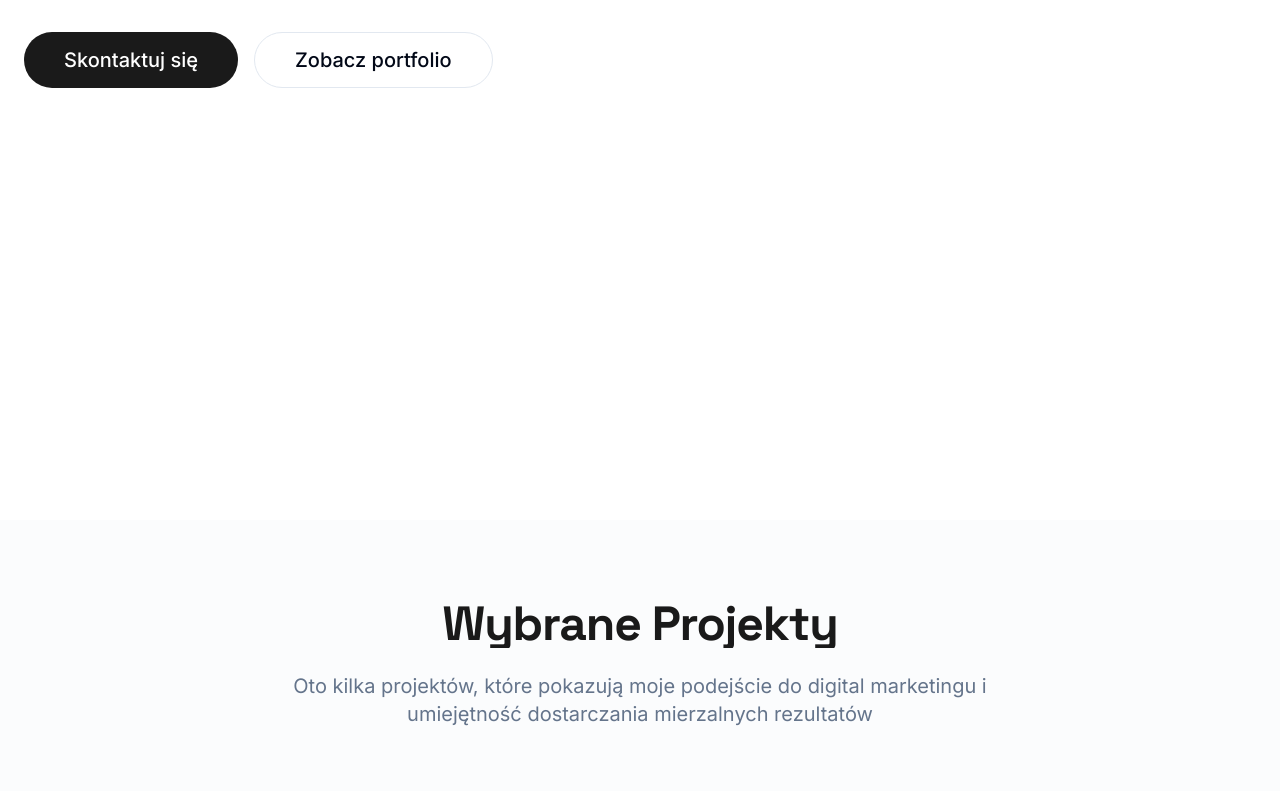
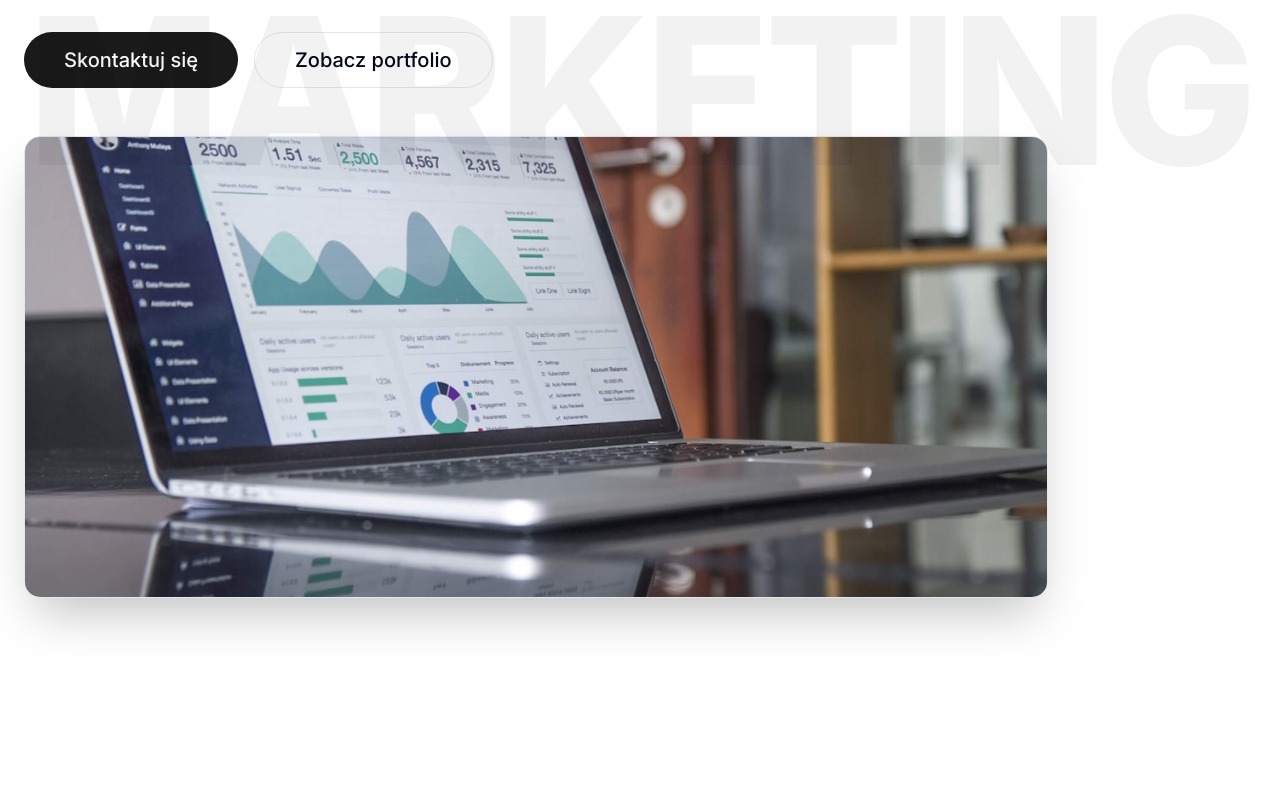
Before and after one commit to trugoJJJ/personal_website_en, a React (Vite) app: page / in a window 1280 px wide. Shown: the part 960-1751 px from the top of the page. Built offline with nearby package versions, Linux system fonts and the light colour scheme.

Commit message:
Dodaj zdjęcie do sekcji Hero i About
Dodano miejsce na zdjęcie w sekcji "O mnie" oraz przykładowe zdjęcie projektu w sekcji "Hero".

```diff
--- a/src/components/About.tsx
+++ b/src/components/About.tsx
@@ -1,4 +1,5 @@
 import { Target, TrendingUp, Users, Award } from "lucide-react";
+import portrait from "@/assets/hero-portrait.jpg";
 
 const stats = [
   {
@@ -58,6 +59,9 @@ export const About = () => {
 
             {/* Content */}
             <div className="space-y-8 animate-fade-in-up">
+              <figure className="overflow-hidden rounded-xl border border-border bg-card shadow-sm">
+                <img src={portrait} alt="Portret – o mnie" loading="lazy" className="w-full h-64 object-cover md:h-80" />
+              </figure>
               <div className="space-y-6">
                 <h3 className="text-2xl font-semibold text-foreground">
                   Tworzymy razem sukces Twojego biznesu
--- a/src/components/Hero.tsx
+++ b/src/components/Hero.tsx
@@ -1,4 +1,5 @@
 import { Button } from "@/components/ui/button";
+import heroProject from "@/assets/hero-project.jpg";
 
 export const Hero = () => {
   return (
@@ -26,6 +27,15 @@ export const Hero = () => {
               <a href="#portfolio">Zobacz portfolio</a>
             </Button>
           </div>
+          <figure className="mt-12 overflow-hidden rounded-2xl border border-border bg-card shadow-hero">
+            <img
+              src={heroProject}
+              alt="Przykładowy projekt – layout strony docelowej"
+              loading="lazy"
+              className="w-full h-[380px] md:h-[460px] object-cover"
+            />
+            <figcaption className="sr-only">Przykładowy projekt</figcaption>
+          </figure>
         </div>
       </div>
     </section>
```
Also changed, not shown: src/assets/hero-project.jpg (added).
